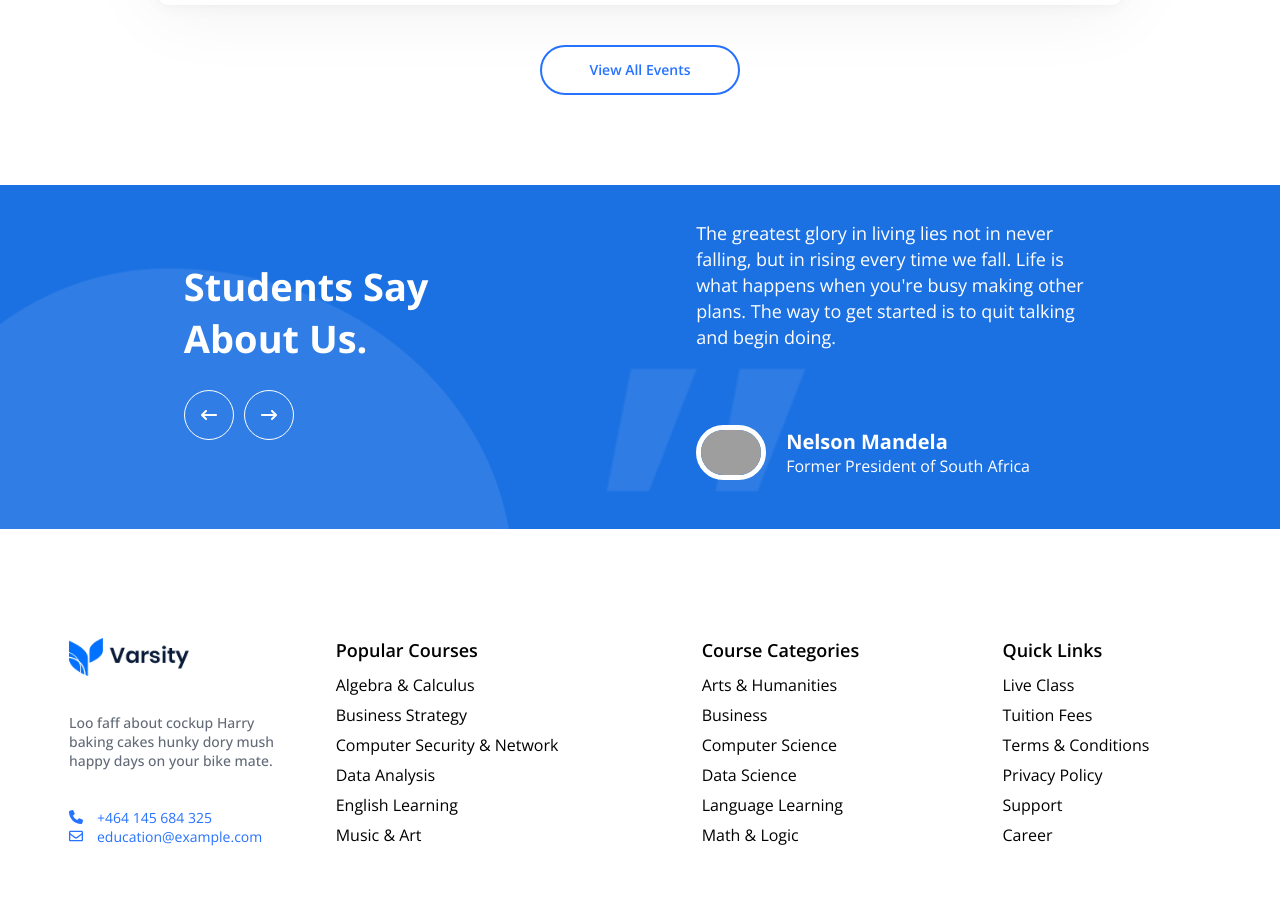
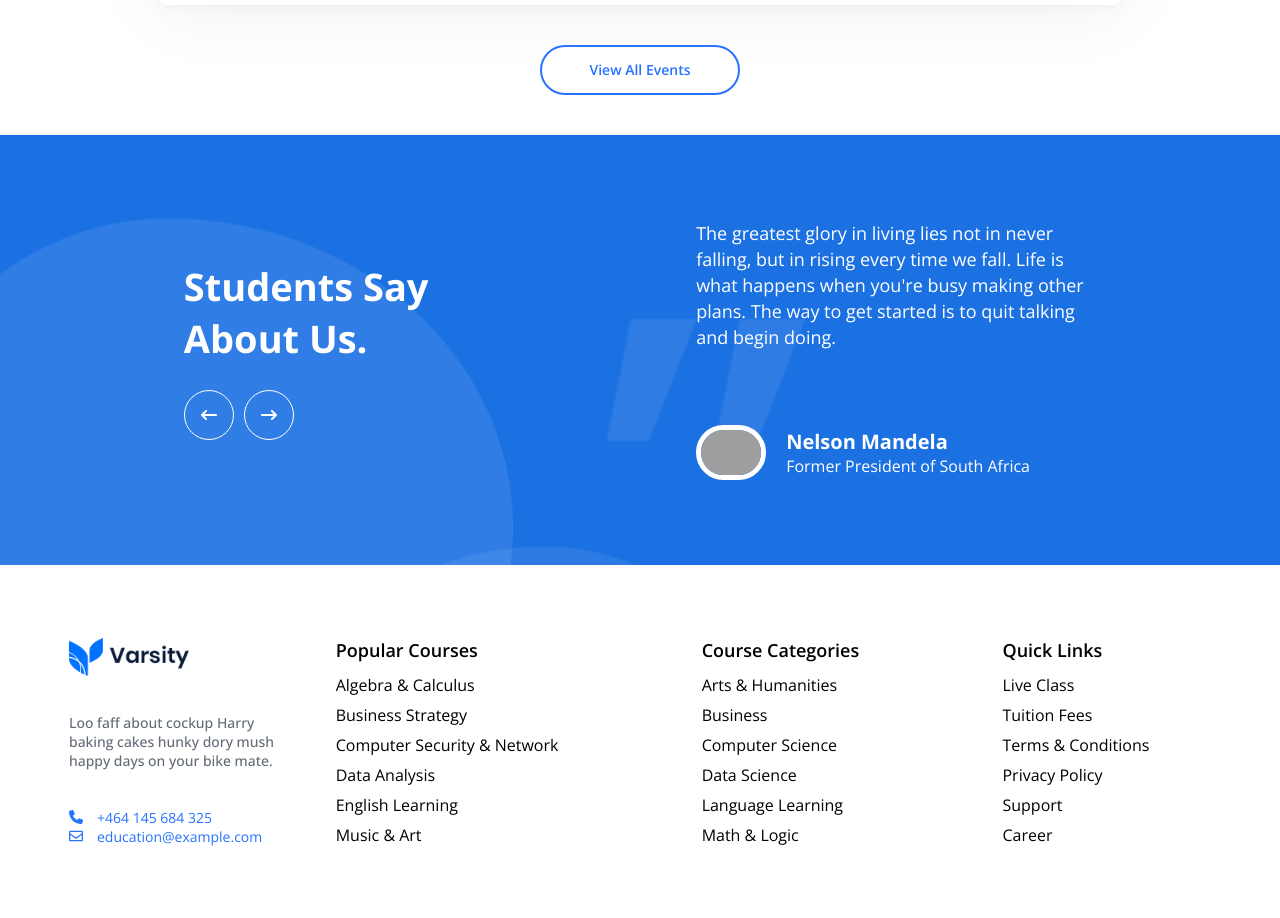
Before and after one commit to mlalayev/FinalProjectEVOCoding, a React (Vite) app: page / in a window 1280 px wide. Shown: the part 5680-6598 px from the top of the page. Built offline with nearby package versions, Linux system fonts and the light colour scheme; grey boxes are pictures that could not be loaded.

Commit message:
my commit

```diff
--- a/src/Components/MainPage/MainPage-LastSection/LastSection.css
+++ b/src/Components/MainPage/MainPage-LastSection/LastSection.css
@@ -1,11 +1,25 @@
 .last-section-holder::before {
     content: "";
     background-image: url(../../../assets/sectioneights.png);
-    height: 80%;
     width: 100vw;
     position: absolute;
     z-index: -1;
+    left: 0;
+    top: 0;
+    height: 100%;
 }
+
+.last-section-holder::after {
+    content: "";
+    background-image: url(../../../assets/sectioneights.png);
+    width: 100vw;
+    position: absolute;
+    z-index: -1;
+    right: 0;
+    top: 0;
+    height: 100%;
+}
+
 .last-section-holder {
     width: 100%;
     height: 560px;
@@ -93,7 +107,7 @@
     color: var(--main-blue-color) !important;
 }
 
-.color-icon{
+.color-icon {
     color: var(--white-color);
 }
 
--- a/src/Components/MainPage/MainPage-LastSection/LastSection.jsx
+++ b/src/Components/MainPage/MainPage-LastSection/LastSection.jsx
@@ -1,4 +1,5 @@
 import './LastSection.css';
+import '../../Common/Root.css';
 import { useTranslation } from 'react-i18next';
 import { FaArrowLeftLong } from "react-icons/fa6";
 import { FaArrowRightLong } from "react-icons/fa6";
```
